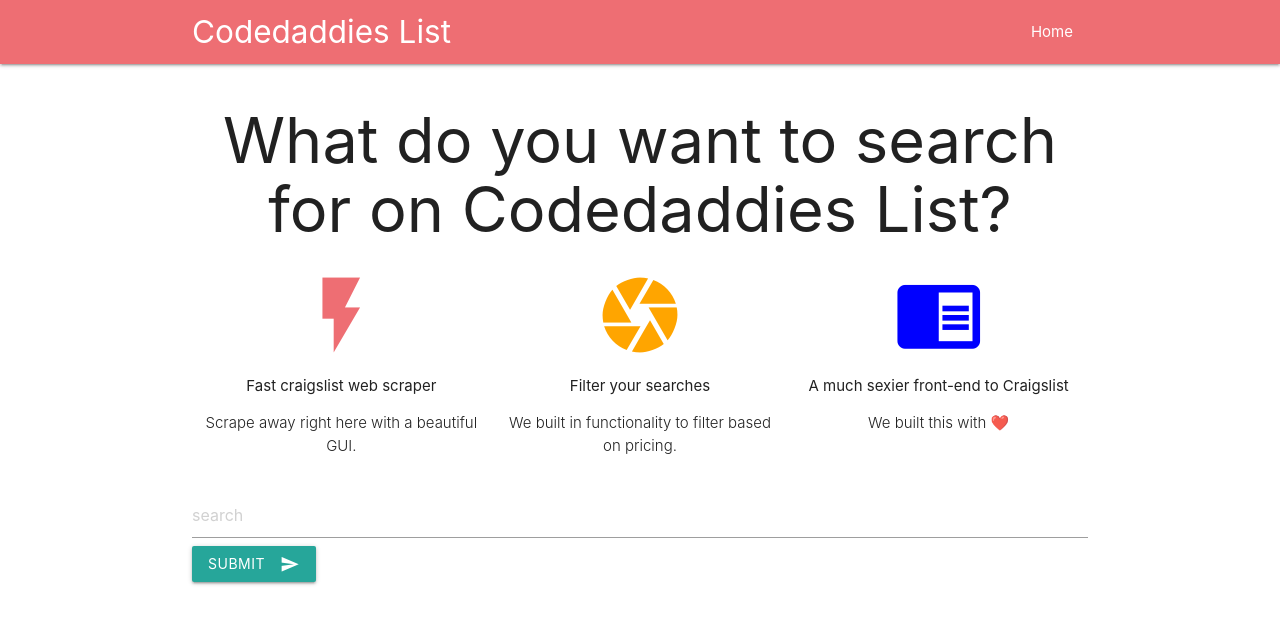
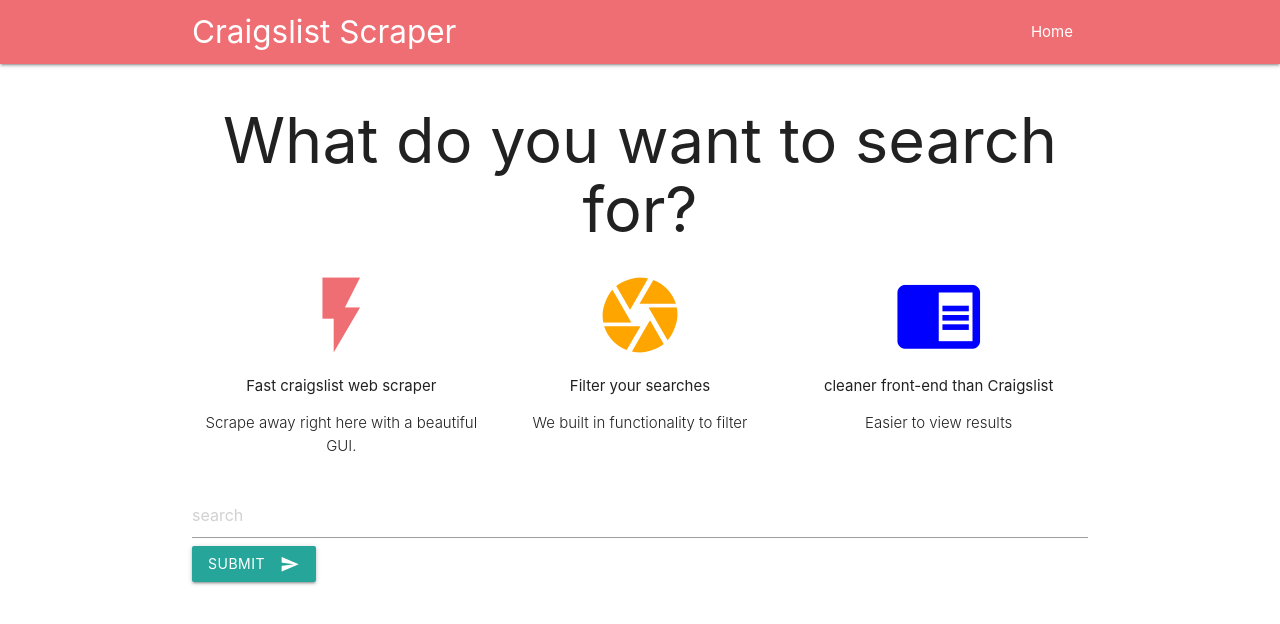
Before and after one commit to jbates888/Django-Craigslist-project, a Django app: page / in a window 1280 px wide. Shown: the top 624 px of the page. Run offline with Django 3.2, Linux system fonts and the light colour scheme.

Commit message:
change some html

```diff
--- a/templates/base.html
+++ b/templates/base.html
@@ -4,7 +4,7 @@
 <html lang="en">
 <head>
     <meta charset="UTF-8">
-    <title>Codedaddies List</title>
+    <title>Craigslist Scraper</title>
     <meta charset="UTF-8"/>
     <meta name="viewport" content="width=device-width, initial-scale=1"/>
     <link rel="stylesheet" href="{% static "css/style.css" %}">
@@ -15,7 +15,7 @@
 <body>
 <nav>
     <div class="container nav-wrapper">
-        <a href="/" class="brand-logo">Codedaddies List</a>
+        <a href="/" class="brand-logo">Craigslist Scraper</a>
         <ul id="nav-mobile" class="right">
             <li><a href="/">Home</a></li>
         </ul>
@@ -23,7 +23,7 @@
 </nav>
 
 <div class="container">
-    <h1 style="text-align: center">What do you want to search for on Codedaddies List?</h1>
+    <h1 style="text-align: center">What do you want to search for?</h1>
     <div class="row">
         <div class="col s4">
             <!-- Promo Content 1 goes here -->
@@ -39,7 +39,7 @@
             <div class="center">
                 <i class="large material-icons" style="color: orange">camera</i>
                 <p>Filter your searches</p>
-                <p class="light center">We built in functionality to filter based on pricing.</p>
+                <p class="light center">We built in functionality to filter</p>
             </div>
         </div>
 
@@ -47,8 +47,8 @@
             <!-- Promo Content 3 goes here -->
             <div class="center">
                 <i class="large material-icons" style="color: blue">chrome_reader_mode</i>
-                <p>A much sexier front-end to Craigslist</p>
-                <p class="light center">We built this with ❤️</p>
+                <p>cleaner front-end than Craigslist</p>
+                <p class="light center">Easier to view results</p>
             </div>
         </div>
     </div>
```
Also changed, not shown: db.sqlite3.
